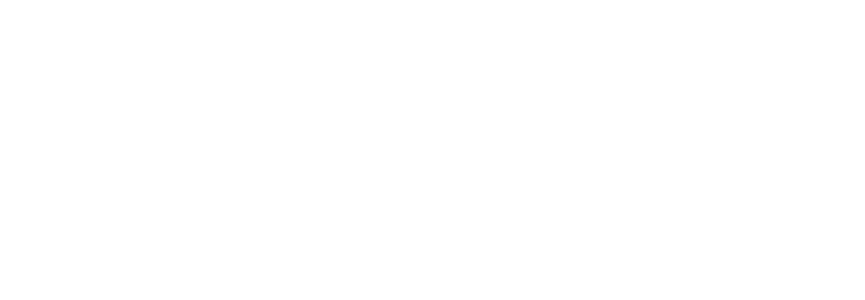
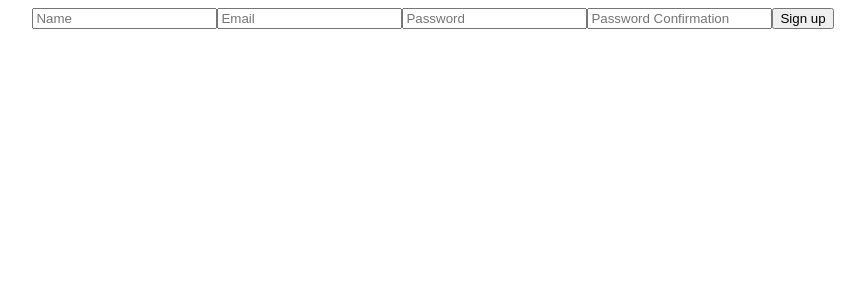
Before and after one commit to ermin-cahtarevic/outdoor-client, a React (Create React App) app: page /signup in a window 1280 px wide. Shown: the top 300 px of the page, without its empty margins (207-1072 px from the left). Built offline with nearby package versions, Linux system fonts and the light colour scheme.

Commit message:
Add basic Login and Signup components

```diff
--- a/src/components/App.js
+++ b/src/components/App.js
@@ -3,6 +3,8 @@
 import Home from './Home';
 import { BrowserRouter, Switch, Route } from 'react-router-dom';
 import Dashboard from './Dashboard';
+import Signup from '../containers/Signup';
+import Login from '../containers/Login';
 
 function App() {
   return (
@@ -11,6 +13,12 @@
         <Switch>
           <Route exact path="/">
             <Home />
+          </Route>
+          <Route exact path="/signup">
+            <Signup />
+          </Route>
+          <Route exact path="/login">
+            <Login />
           </Route>
           <Route exact path="/dashboard">
             <Dashboard />
--- /dev/null
+++ b/src/containers/Login.js
@@ -0,0 +1,31 @@
+import React from 'react';
+
+const Login = () => {
+  return (
+    <div>
+      <form>
+        <input
+          className="email-input"
+          type="email"
+          name="email"
+          placeholder="Email"
+          required
+        />
+        <input
+          className="password-input"
+          type="password"
+          name="password"
+          placeholder="Password"
+          required
+        />
+        <input
+          type="submit"
+          value="Login"
+          className="signup-btn"
+        />
+      </form>
+    </div>
+  );
+};
+
+export default Login;
--- /dev/null
+++ b/src/containers/Signup.js
@@ -0,0 +1,45 @@
+import React from 'react';
+
+const Signup = () => {
+  return (
+    <div>
+      <form>
+        <input
+          className="name-input"
+          type="text"
+          name="name"
+          placeholder="Name"
+          required
+        />
+        <input
+          className="email-input"
+          type="email"
+          name="email"
+          placeholder="Email"
+          required
+        />
+        <input
+          className="password-input"
+          type="password"
+          name="password"
+          placeholder="Password"
+          required
+        />
+        <input
+          className="password-input"
+          type="password"
+          name="passwordConfirmation"
+          placeholder="Password Confirmation"
+          required
+        />
+        <input
+          type="submit"
+          value="Sign up"
+          className="signup-btn"
+        />
+      </form>
+    </div>
+  );
+};
+
+export default Signup;
```
